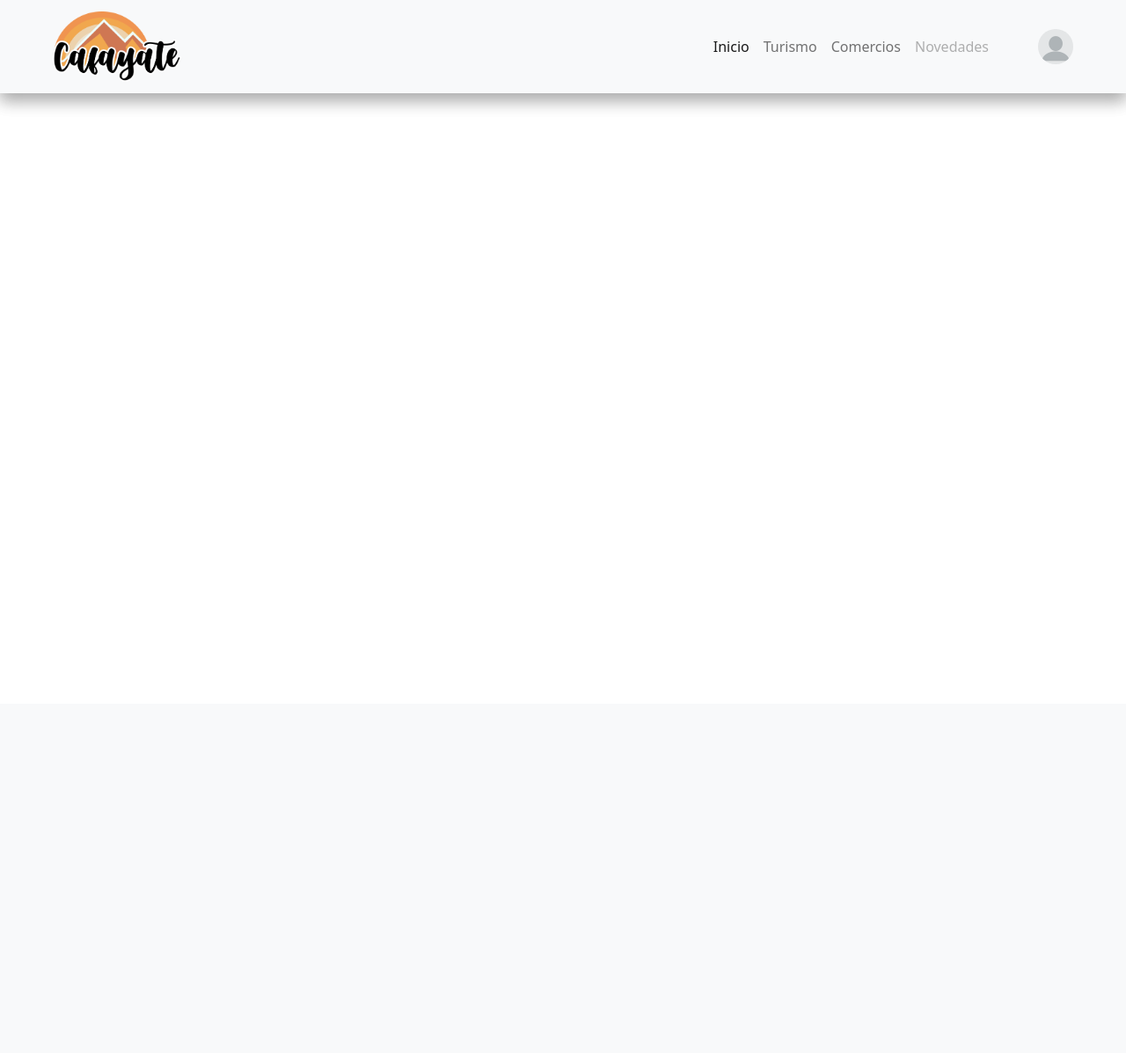
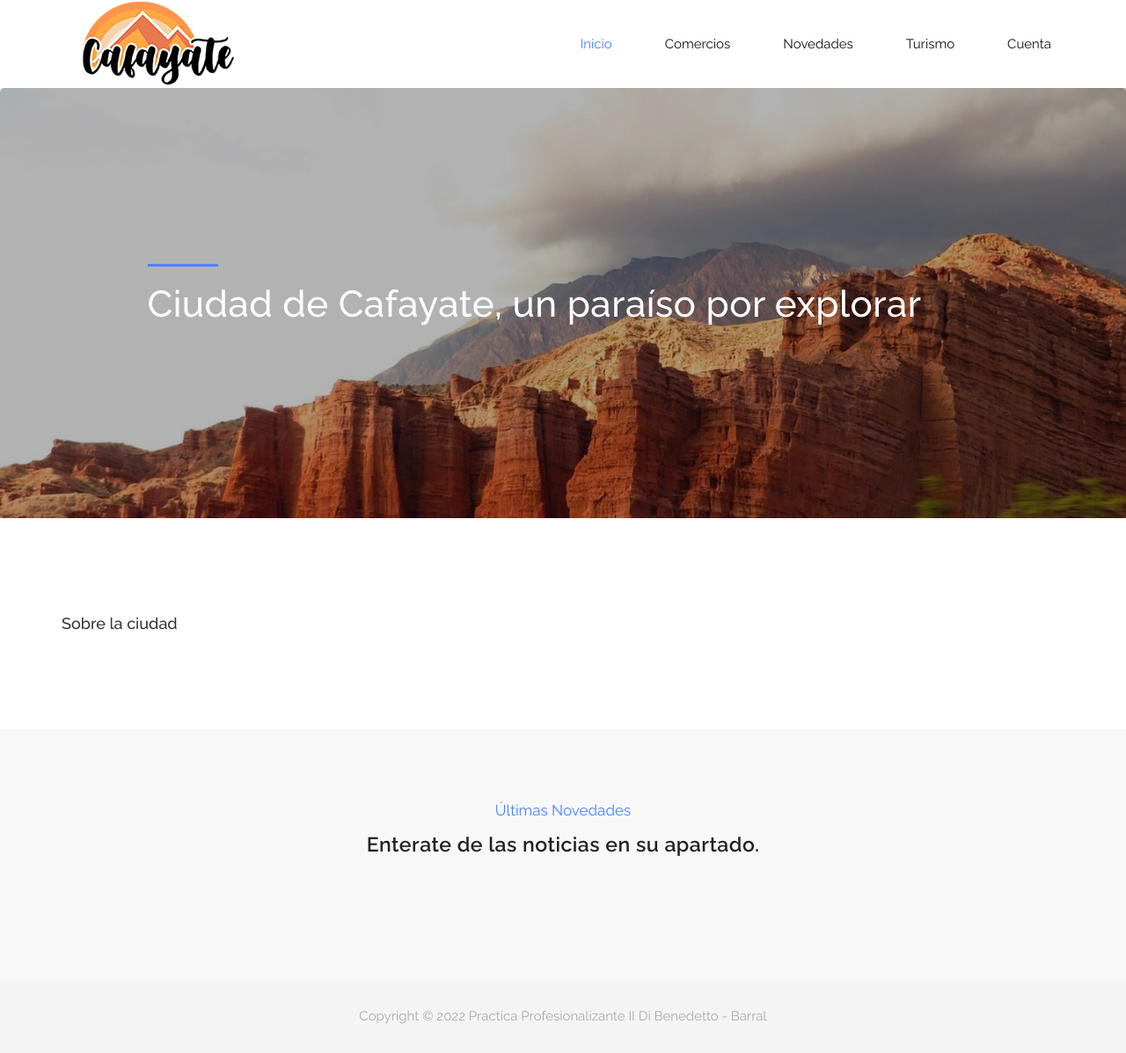
Before and after one commit to fvkugit/web-turismo-cafayate, a PHP site: page / in a window 1280 px wide. Shown: the whole page at 88% size. Before the commit the page ends 123 px from the top, so only its background shows below. Run offline with PHP 8.4, Linux system fonts and the light colour scheme; data that the repository does not hold is empty; some libraries are stand-ins or nearby versions.

Commit message:
Modificado index usando template html

```diff
--- a/index.php
+++ b/index.php
@@ -1,49 +1,146 @@
+<?php
+
+include "config.php"; #Include PHP DB
+$query = "SELECT * FROM datos_publicos LIMIT 1";
+$query_noticias = "SELECT * FROM novedades LIMIT 3";
+$rows = mysqli_query($conexion, $query);
+$rowsnoticias = mysqli_query($conexion, $query_noticias);
+$data = mysqli_fetch_assoc($rows);
+
+
+?>
+
 <!DOCTYPE html>
-<html lang="en">
+<html>
+    <head>
+        <meta charset="utf-8">
+        <meta http-equiv="X-UA-Compatible" content="IE=edge,chrome=1">
+        <title>Proyecto Cafayate Inicio</title>
 
-<head>
-    <meta charset="UTF-8">
-    <meta http-equiv="X-UA-Compatible" content="IE=edge">
-    <meta name="viewport" content="width=device-width, initial-scale=1.0">
-    <link href="https://cdn.jsdelivr.net/npm/bootstrap@5.2.0/dist/css/bootstrap.min.css" rel="stylesheet" integrity="sha384-gH2yIJqKdNHPEq0n4Mqa/HGKIhSkIHeL5AyhkYV8i59U5AR6csBvApHHNl/vI1Bx" crossorigin="anonymous">
-    <link rel="stylesheet" href="./main.css">
-    <title>Turismo Cafayate</title>
-</head>
+        <meta name="description" content="">
+        <meta name="viewport" content="width=device-width, initial-scale=1">
+
+        <link rel="stylesheet" href="css/bootstrap.min.css">
+        <link rel="stylesheet" href="css/bootstrap-theme.min.css">
+        <link rel="stylesheet" href="css/fontAwesome.css">
+        <link rel="stylesheet" href="css/hero-slider.css">
+        <link rel="stylesheet" href="css/owl-carousel.css">
+        <link rel="stylesheet" href="css/style.css">
+
+        <link href="https://fonts.googleapis.com/css?family=Raleway:100,200,300,400,500,600,700,800,900" rel="stylesheet">
+
+        <script src="js/vendor/modernizr-2.8.3-respond-1.4.2.min.js"></script>
+    </head>
 
 <body>
-    <nav class="navbar navbar-expand-lg bg-light navbar-shadow">
-        <div class="container-fluid justify-content-around">
-            <a class="navbar-brand ms-5" href="#">
-                <img class="navbar-logo" src="./images/logo.png" alt="">
-            </a>
-            <button class="navbar-toggler" type="button" data-bs-toggle="collapse" data-bs-target="#navbarNav" aria-controls="navbarNav" aria-expanded="false" aria-label="Toggle navigation">
-                <span class="navbar-toggler-icon"></span>
-            </button>
-            <div class="collapse navbar-collapse" id="navbarNav">
-                <ul class="navbar-nav w-100 justify-content-end me-5">
-                    <li class="nav-item">
-                        <a class="nav-link active" aria-current="page" href="#">Inicio</a>
-                    </li>
-                    <li class="nav-item">
-                        <a class="nav-link" href="#">Turismo</a>
-                    </li>
-                    <li class="nav-item">
-                        <a class="nav-link" href="#">Comercios</a>
-                    </li>
-                    <li class="nav-item me-5">
-                        <a class="nav-link disabled">Novedades</a>
-                    </li>
-                    <li class="nav-item">
-                        <img class="rounded-circle" width="40" height="40" src="./images/perfil.png">
-                    </li>
-                </ul>
+    <div class="wrap">
+        <header id="header">
+            <div class="container">
+                <div class="row">
+                    <div class="col-md-12">
+                        <button id="primary-nav-button" type="button">Menu</button>
+                        <a href="inicio.html"><div class="logo">
+                            <img src="img/logo2.png" alt="Venue Logo">
+                        </div></a>
+                        <nav id="primary-nav" class="dropdown cf">
+                            <ul class="dropdown menu">
+                                <li class='active'><a href="inicio.html">Inicio</a></li>
+
+                                <li><a href="comercios.html">Comercios</a></li>
+
+                                <li><a href="novedades.html">Novedades</a></li>
+
+                                <li><a href="turismo.html">Turismo</a></li>
+
+                                <li><a href="turismo.html">Cuenta</a></li>
+                            </ul>
+                        </nav>
+                    </div>
+                </div>
+            </div>
+        </header>
+    </div>
+
+    <section class="banner" id="top" style="background-image: url(img/Quebrada-de-cafayate.jpg);">
+        <div class="container">
+            <div class="row">
+                <div class="col-md-10 col-md-offset-1">
+                    <div class="banner-caption">
+                        <div class="line-dec"></div>
+                        <h2>Ciudad de Cafayate, un paraíso por explorar</h2>
+                    </div>
+                </div>
             </div>
         </div>
-    </nav>
+    </section>
 
-    <script src="https://cdn.jsdelivr.net/npm/bootstrap@5.2.0/dist/js/bootstrap.bundle.min.js" integrity="sha384-A3rJD856KowSb7dwlZdYEkO39Gagi7vIsF0jrRAoQmDKKtQBHUuLZ9AsSv4jD4Xa" crossorigin="anonymous"></script>
-    <script src="https://cdn.jsdelivr.net/npm/@popperjs/core@2.11.5/dist/umd/popper.min.js" integrity="sha384-Xe+8cL9oJa6tN/veChSP7q+mnSPaj5Bcu9mPX5F5xIGE0DVittaqT5lorf0EI7Vk" crossorigin="anonymous"></script>
-    <script src="https://cdn.jsdelivr.net/npm/bootstrap@5.2.0/dist/js/bootstrap.min.js" integrity="sha384-ODmDIVzN+pFdexxHEHFBQH3/9/vQ9uori45z4JjnFsRydbmQbmL5t1tQ0culUzyK" crossorigin="anonymous"></script>
+    <main>
+        <section class="our-services">
+            <div class="container">
+                <div class="row">
+                    <div class="col-md-12">
+                        <div>
+                            <br>
+                            <h4>Sobre la ciudad</h4>
+                            <p><?php echo $data["bienvenida"] ?></p>
+                            <br>
+                        </div>
+                    </div>
+
+                </div>
+            </div>
+        </section>
+
+        <section class="featured-places">
+            <div class="container">
+                <div class="row">
+                    <div class="col-md-12">
+                        <div class="section-heading">
+                            <span>Últimas Novedades</span>
+                            <h2>Enterate de las noticias en su apartado.</h2>
+                        </div>
+                    </div>
+                </div>
+                <div class="row">
+                    <?php while($row = mysqli_fetch_assoc($rowsnoticias)){ ?>
+                        <div class="col-md-4 col-sm-6 col-xs-12">
+                        <div class="featured-item">
+                            <div class="thumb">
+                                <div class="thumb-img">
+                                    <img src=<?php echo $row["imagen"]?> alt="">
+                                </div>
+                            </div>
+
+                            <div class="down-content">
+                                <h4><?php echo $row["titulo"] ?></h4>
+
+                                <p><?php echo $row["contenido"] ?></p>
+
+                                <div class="text-button">
+                                    <a href="novevades-detalles.html">Leer Mas</a>
+                                </div>
+                            </div>
+                        </div>
+                    </div>
+                    <?php } ?>
+
+                </div>
+            </div>
+        </section>
+
+
+
+        <div class="sub-footer">
+            <p>Copyright © 2022 Practica Profesionalizante II Di Benedetto - Barral</p>
+        </div>
+
+    <script src="https://ajax.googleapis.com/ajax/libs/jquery/1.11.2/jquery.min.js" type="text/javascript"></script>
+    <script>window.jQuery || document.write('<script src="js/vendor/jquery-1.11.2.min.js"><\/script>')</script>
+
+    <script src="js/vendor/bootstrap.min.js"></script>
+
+    <script src="js/datepicker.js"></script>
+    <script src="js/plugins.js"></script>
+    <script src="js/main.js"></script>
 </body>
-
 </html>
```
